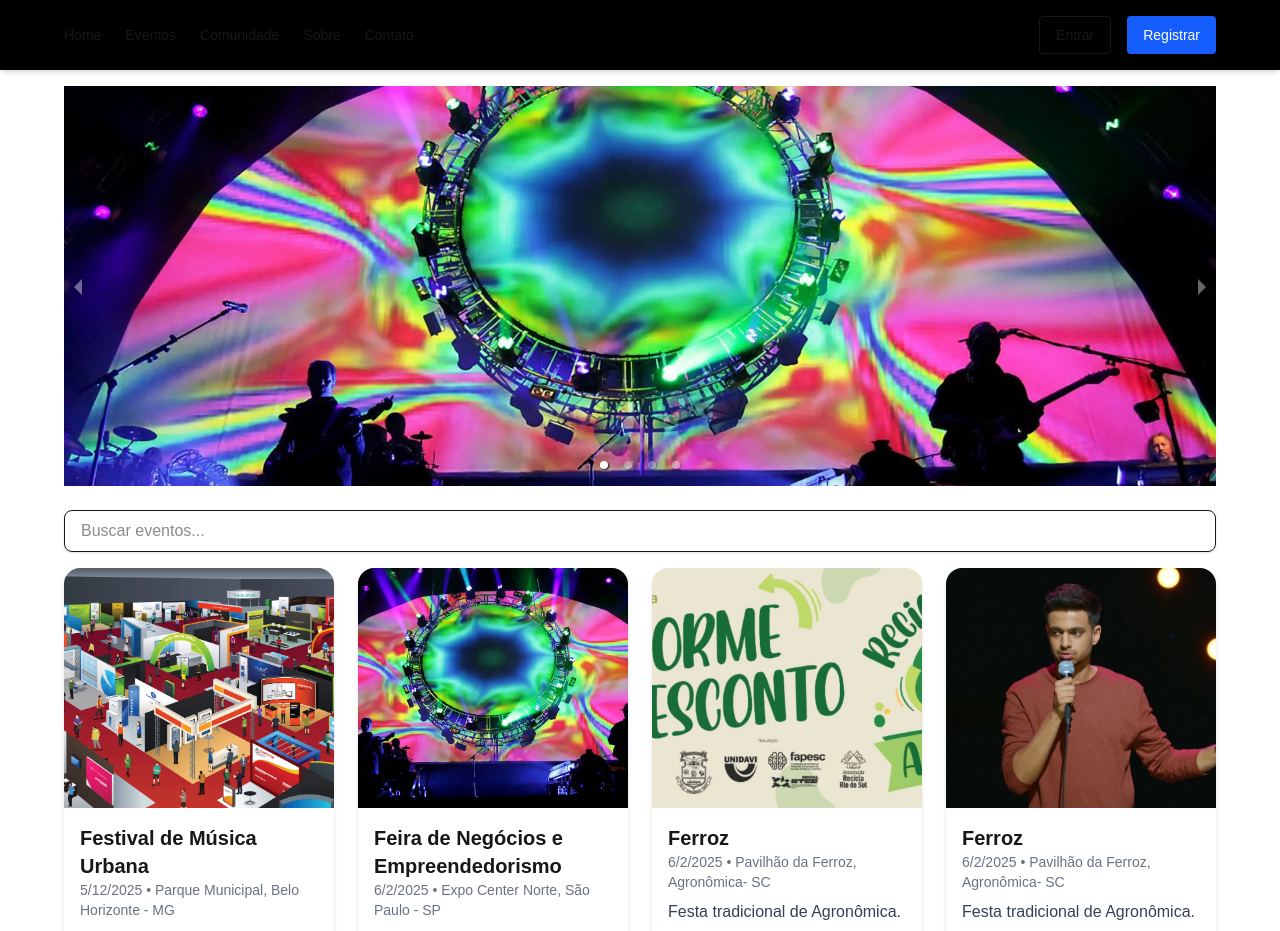
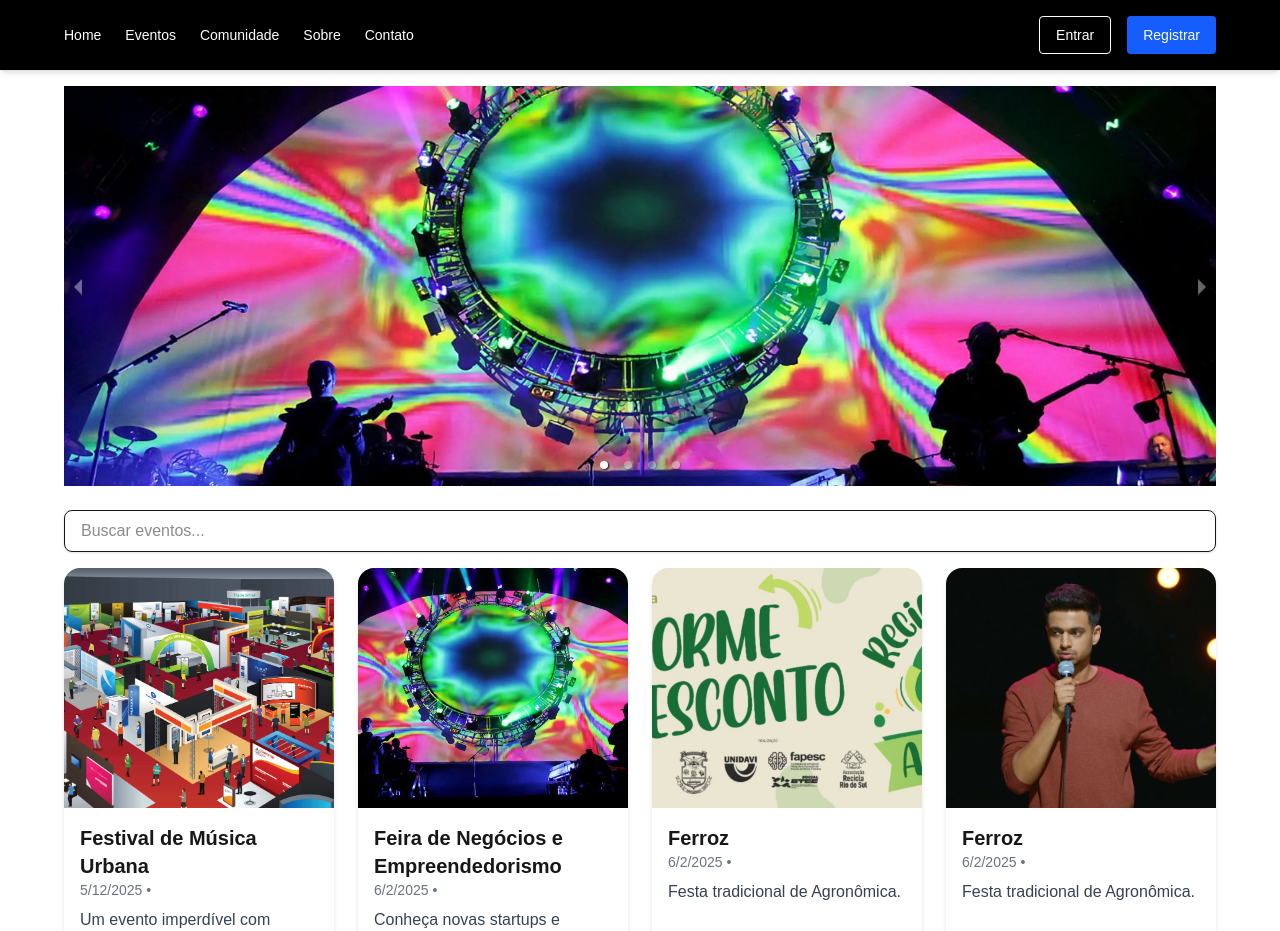
Before and after one commit to Philsycho/cms-calendario-eventos, a Next.js app in the folder cms-eventos-site/: page / in a window 1280 px wide. Shown: the top 931 px of the page. Built offline with nearby package versions, Linux system fonts and the light colour scheme.

Commit message:
UPDATE - Página de evento

```diff
--- a/cms-eventos-site/src/app/data/eventos.ts
+++ b/cms-eventos-site/src/app/data/eventos.ts
@@ -5,7 +5,7 @@ export const eventos = [
       slug: "festival-musica-urbana",
       descricao: "Um evento imperdível com bandas de todo o Brasil.",
       data: "2025-05-12",
-      local: "Parque Municipal, Belo Horizonte - MG",
+      localizacao: "Parque Municipal, Belo Horizonte - MG",
       imagem: "/img/negocio.jpg",
     },
     {
@@ -14,7 +14,7 @@ export const eventos = [
       slug: "feira-negocios-empreendedorismo",
       descricao: "Conheça novas startups e participe de palestras incríveis.",
       data: "2025-06-02",
-      local: "Expo Center Norte, São Paulo - SP",
+      localizacao: "Expo Center Norte, São Paulo - SP",
       imagem: "/img/pinkfloyd.webp",
     },
     {
@@ -23,7 +23,7 @@ export const eventos = [
       slug: "ferroz-",
       descricao: "Festa tradicional de Agronômica.",
       data: "2025-06-02",
-      local: "Pavilhão da Ferroz, Agronômica- SC",
+      localizacao: "Pavilhão da Ferroz, Agronômica- SC",
       imagem: "/img/recicla-agrn.png",
     },
     {
@@ -32,7 +32,7 @@ export const eventos = [
       slug: "ferroz-",
       descricao: "Festa tradicional de Agronômica.",
       data: "2025-06-02",
-      local: "Pavilhão da Ferroz, Agronômica- SC",
+      localizacao: "Pavilhão da Ferroz, Agronômica- SC",
       imagem: "/img/standup.jpg",
     },
     // mais eventos...
--- /dev/null
+++ b/cms-eventos-site/src/app/eventos/[slug]/page.tsx
@@ -0,0 +1,28 @@
+import { eventos } from "../../data/eventos";
+import { notFound } from "next/navigation";
+
+interface Props {
+  params: { slug: string };
+}
+
+export default function PaginaEvento({ params }: Props) {
+  const evento = eventos.find((e) => e.slug === params.slug);
+
+  if (!evento) {
+    notFound();
+  }
+
+  return (
+    <main className="max-w-4xl mx-auto px-4 py-8">
+      <h1 className="text-3xl font-bold mb-4">{evento.titulo}</h1>
+      <img
+        src={evento.imagem}
+        alt={evento.titulo}
+        className="w-full h-[300px] object-cover rounded-xl mb-6"
+      />
+      <p className="text-lg mb-2">{evento.descricao}</p>
+      <p className="text-gray-600">📍 {evento.localizacao}</p>
+      <p className="text-gray-600">📅 {evento.data}</p>
+    </main>
+  );
+}
--- a/cms-eventos-site/src/components/Footer.tsx
+++ b/cms-eventos-site/src/components/Footer.tsx
@@ -1,6 +1,6 @@
 export default function Footer() {
     return (
-      <footer className="bg-black text-sm mt-10 py-6 px-[5%]">
+      <footer className="bg-black text-white text-sm mt-10 py-6 px-[5%]">
         <div className="max-w-5xl mx-auto grid grid-cols-1 md:grid-cols-3 gap-6">
           <div>
             <h4 className="font-semibold mb-2">Mapa do Site</h4>
--- a/cms-eventos-site/src/components/Navbar.tsx
+++ b/cms-eventos-site/src/components/Navbar.tsx
@@ -1,6 +1,6 @@
 export default function Navbar() {
     return (
-      <header className="flex justify-between items-center px-6 py-4 bg-black shadow-md px-[5%]">
+      <header className="flex text-white justify-between items-center px-6 py-4 bg-black shadow-md px-[5%]">
         <nav className="flex gap-6 text-sm font-medium ">
           <a href="#">Home</a>
           <a href="#">Eventos</a>
```
Also changed, not shown: cms-eventos-site/src/app/page.tsx (+0 -37 lines), cms-eventos-site/src/app/eventos/festival-musica-urbana/page.tsx (deleted), 2 other files (tests, documents, lock files or other folders).
